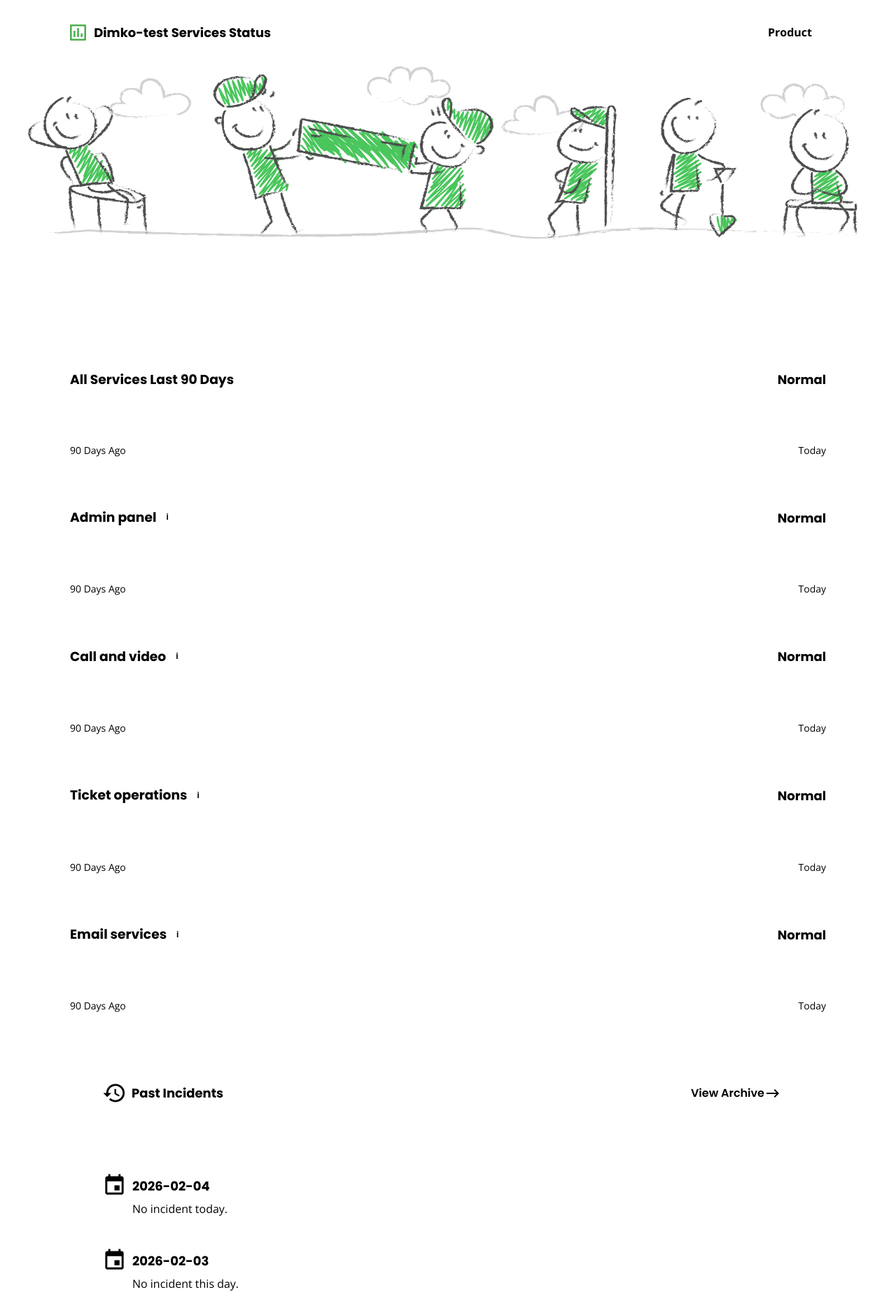
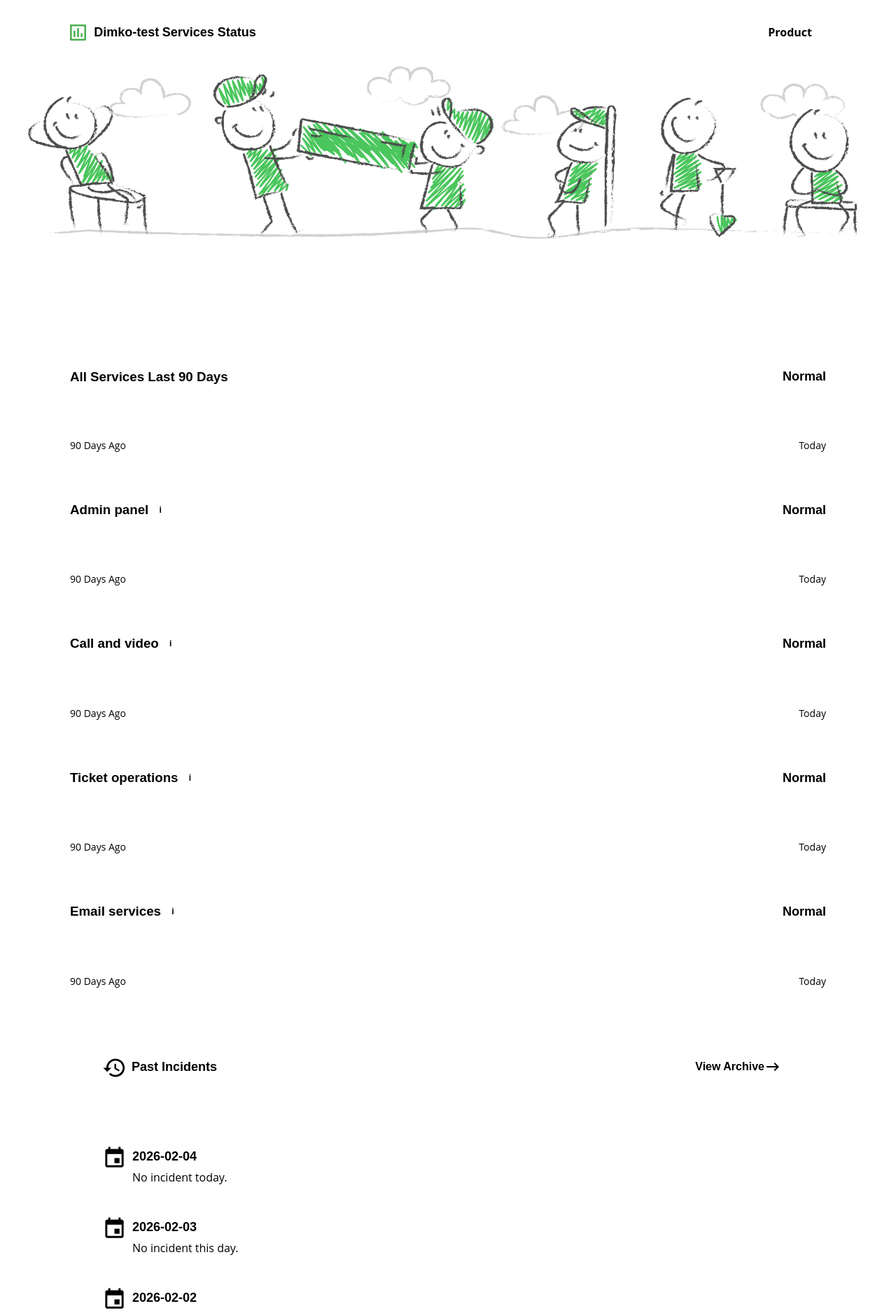
Before and after one commit to dshymanskyi/la-status, a Jekyll site: the page built from index.html, in a window 1280 px wide. Shown: the top 1877 px of the page at 70% size. Built offline with Jekyll 4.4.1, drawn with Linux system fonts in a browser that asks for light colours; the list of posts is cut into pages by our own code.

Commit message:
Update default.html

```diff
--- a/_layouts/default.html
+++ b/_layouts/default.html
@@ -22,16 +22,13 @@
     <meta name="author" content="{{ site.author }}"/>
     <link href="rss.xml" rel="alternate" title="{{ site.title }} - {{ servicesStatus }}" type="application/xml"/>
     <link rel="stylesheet" href="./css/styles.css" type="text/css" media="screen, projection"/>
-    <link rel="shortcut icon" type="image/ico" href="/{{ servicesStatus }}.ico"/>
+    <link rel="shortcut icon" type="./img/ico" href="/{{ servicesStatus }}.ico"/>
     <meta name="msapplication-TileColor" content="#ffffff"/>
     <meta name="msapplication-TileImage" content="/{{ servicesStatus }}.ico"/>
     <link rel="apple-touch-icon" href="/{{ servicesStatus }}.ico"/>
     <meta content="/{{ servicesStatus }}.ico" name="twitter:image" property="og:image"/>
     <meta name="apple-mobile-web-app-capable" content="yes"/>
-    <link href="https://fonts.googleapis.com/css2?family=Poppins:wght@200;300;400;500;600;700;800&display=swap" rel="stylesheet">
-    <link href="https://fonts.googleapis.com/css2?family=Open+Sans:wght@300;400;600;700;800&display=swap" rel="stylesheet">
 
-    <script async src="https://www.googletagmanager.com/gtag/js?id=G-T9HBB9KMVK"></script>
     <script>
         window.dataLayer = window.dataLayer || [];
         function gtag() { dataLayer.push(arguments); }
```
